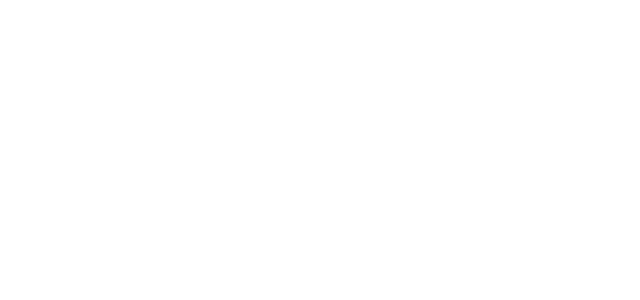
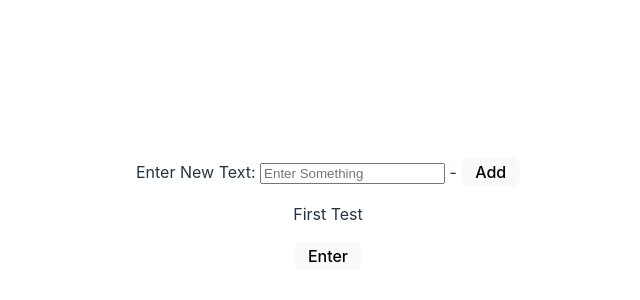
Before and after one commit to Manu6677/vue_docs, a Vue app: page / in a window 1280 px wide. Shown: the part 186-486 px from the top of the page, without its empty margins (312-952 px from the left). Built offline with nearby package versions, Linux system fonts and the light colour scheme.

Commit message:
button-cmp-assign

```diff
--- a/src/App.vue
+++ b/src/App.vue
@@ -1,5 +1,81 @@
-<script setup></script>
+<script>
+import BaseButton from "./components/BaseButton.vue";
 
-<template></template>
+export default {
+  components: { BaseButton },
+  data() {
+    return {
+      newText: "",
+      trackClickTimes: true,
 
-<style scoped></style>
+      allText: [
+        {
+          id: 1,
+          title: "First Test",
+        },
+      ],
+
+      nextItemId: 2,
+    };
+  },
+
+  methods: {
+    addNewText() {
+      this.allText.push({
+        id: this.nextItemId++,
+        title: this.newText,
+      });
+      this.newText = "";
+    },
+
+    firstClick() {
+      //   this.copyTextOfParent = this.title;
+      //   this.$emit("btnFirstClicked", [this.copyTextOfParent, 1]);
+
+      //   this.trackClickTimes = this.trackClickTimes + 1;
+
+      //   console.log(this.trackClickTimes);
+      console.log(this.allText);
+
+      if (this.trackClickTimes == true) {
+        alert("Btn Clicked time");
+        this.trackClickTimes = false;
+      } else if (this.trackClickTimes == false) {
+        this.trackClickTimes = true;
+        for (let i = 0; i < this.allText.length; i++) {
+          this.allText[i].title = this.allText[i].title
+            .split("")
+            .reverse()
+            .join("");
+          this.allText.push(this.allText[i].title);
+        }
+      }
+
+      console.log(this.trackClickTimes);
+    },
+  },
+};
+</script>
+
+<template>
+  <div>
+    <form v-on:submit.prevent="addNewText">
+      <label for="newText">Enter New Text: </label>
+      <input v-model="newText" placeholder="Enter Something" id="newText" />
+      - <button>Add</button>
+    </form>
+    <BaseButton
+      v-for="(item, index) in allText"
+      :key="index"
+      :title="item.title"
+      class="click-btn"
+    />
+    <button @click="firstClick" class="first-btn">Enter</button>
+  </div>
+</template>
+
+<style scoped>
+.click-btn {
+  margin-top: 8px;
+}
+</style>
--- /dev/null
+++ b/src/components/BaseButton.vue
@@ -0,0 +1,22 @@
+<script>
+export default {
+  props: ["title"],
+  data() {
+    return {};
+  },
+};
+</script>
+
+<template>
+  <div>
+    <p>{{ title }}</p>
+  </div>
+</template>
+
+<style scoped>
+.first-btn {
+  background-color: #0069d9;
+  text: #ffff;
+  color: #218838;
+}
+</style>
--- a/src/components/ChildCustomerDetails.vue
+++ /dev/null
@@ -1,5 +0,0 @@
-<script></script>
-
-<template></template>
-
-<style scoped></style>
--- a/src/style.css
+++ b/src/style.css
@@ -48,7 +48,7 @@ h1 {
 button {
   border-radius: 8px;
   border: 1px solid transparent;
-  padding: 0.6em 1.2em;
+  padding: 0.2em 0.8em;
   font-size: 1em;
   font-weight: 500;
   font-family: inherit;
```
Also changed, not shown: src/components/ParentCustomerDetails.vue (deleted, +0 -7 lines), src/components/Test.vue (deleted, +0 -68 lines).
